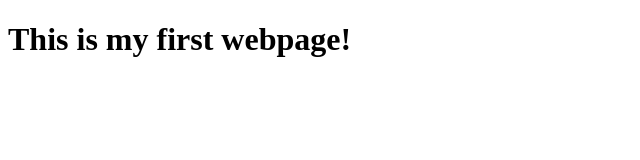
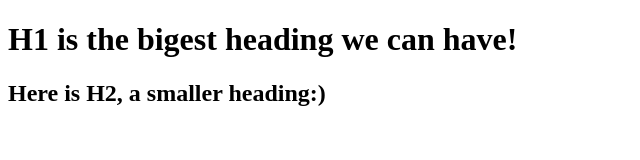
Before and after one commit to Run1Guo/Run1Guo.github.io, a plain HTML site: page index.html in a window 1280 px wide. Shown: the whole page, without its empty margins (0-640 px from the left). Drawn offline with Linux system fonts and the light colour scheme.

Commit message:
Update index.html

```diff
--- a/index.html
+++ b/index.html
@@ -13,7 +13,10 @@
 <body>
     <!--webpage content-->
     <h1>
-        This is my first webpage!
+        H1 is the bigest heading we can have!
     </h1>
+    <h2>
+        Here is H2, a smaller heading:)
+    </h2>
 </body>
 </html>
```
